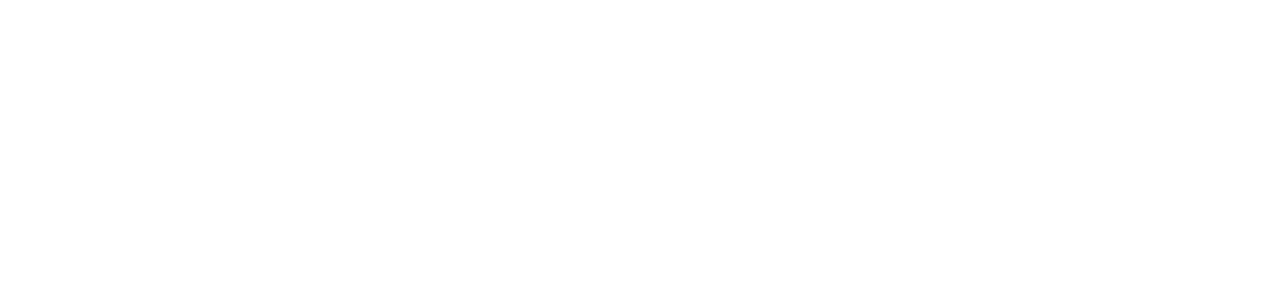
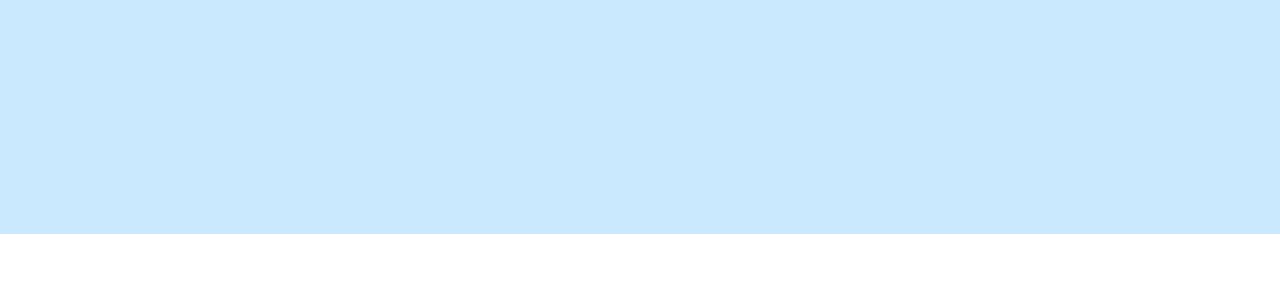
Before and after one commit to yunsung-hodoopapa/wanted-pre-onboarding-humanscape, a React (Create React App) app: page / in a window 1280 px wide. Shown: the top 300 px of the page. Built offline with nearby package versions, Linux system fonts and the light colour scheme.

Commit message:
:sparkles:feat: set Layout component

```diff
--- a/package.json
+++ b/package.json
@@ -9,6 +9,7 @@
     "react": "^17.0.2",
     "react-dom": "^17.0.2",
     "react-scripts": "5.0.0",
+    "styled-components": "^5.3.3",
     "web-vitals": "^2.1.4"
   },
   "scripts": {
--- a/src/App.js
+++ b/src/App.js
@@ -1,5 +1,7 @@
+import Layout from './view/Layout';
+
 function App() {
-  return <div className="App"></div>;
+  return <Layout></Layout>;
 }
 
 export default App;
--- /dev/null
+++ b/src/view/Layout.jsx
@@ -0,0 +1,31 @@
+import React from 'react';
+import styled from 'styled-components';
+
+const Wrapper = styled.div`
+  display: flex;
+  justify-cotent: center;
+  align-items: center;
+  flex-direction: column
+  top: 0;
+  left: 0;
+  width: 1280px;
+  min-height: 234px;
+  background-color: #CAE9FF;
+`;
+
+const Container = styled.div`
+  display: flex;
+  flex-direction: column;
+  align-items: center;
+  width: 1280px;
+`;
+
+const Layout = props => {
+  return (
+    <Wrapper>
+      <Container>{props.children}</Container>
+    </Wrapper>
+  );
+};
+
+export default Layout;
```
Also changed, not shown: 1 other file (tests, documents, lock files or other folders).
